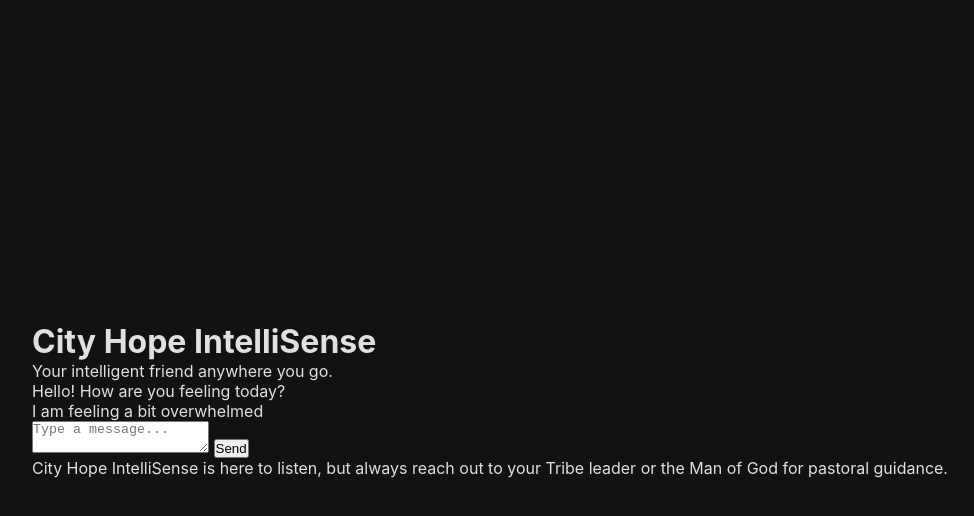
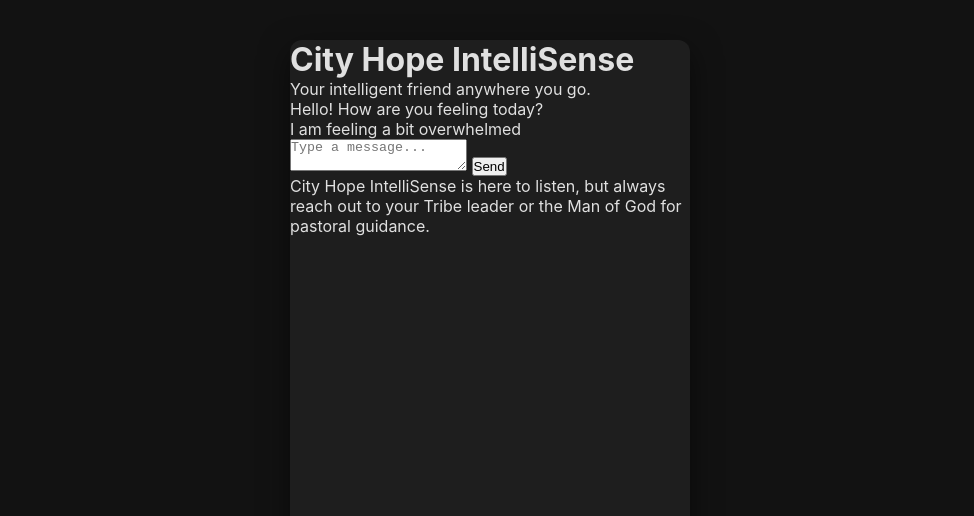
Before and after one commit to daydreamingprince/cityhope-intelligence, a plain HTML site: page index.html in a window 1280 px wide. Shown: the whole page, without its empty margins (150-1124 px from the left). Drawn offline with Linux system fonts and the light colour scheme.

Commit message:
Fix wrong identifier from id to class

```diff
--- a/index.html
+++ b/index.html
@@ -10,7 +10,7 @@
 </head>
 
 <body>
-<div id="chat-container">
+<div class="chat-container">
   <header>
     <h1>City Hope IntelliSense</h1>
     <p>Your intelligent friend anywhere you go.</p>
```
